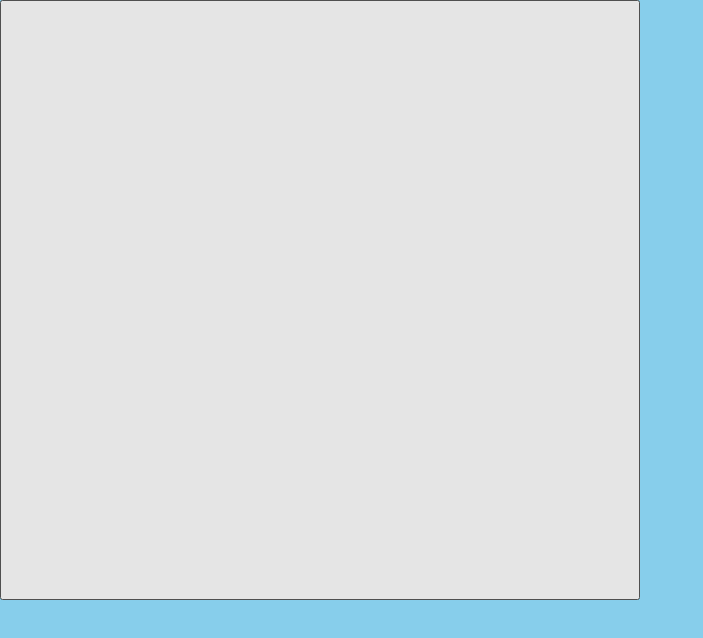
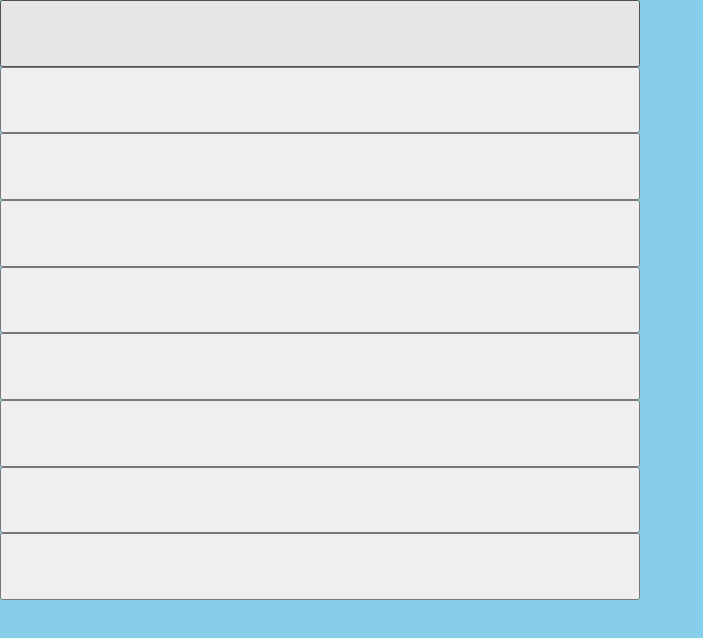
Before and after one commit to miriyan19425/game-tic-tac-toe, a React (Vite) app: page / in a window 1280 px wide. Shown: the top 638 px of the page, without its empty margins (0-703 px from the left). Built offline with nearby package versions, Linux system fonts and the light colour scheme.

Commit message:
Update GameBoard.jsx

```diff
--- a/src/components/GameBoard.jsx
+++ b/src/components/GameBoard.jsx
@@ -1,8 +1,14 @@
 import Button from './Button';
+
+const emptyGameBoard = new Array(9).fill(null);
 
 function GameBoard() {
 
-  return  <ul><li><Button /></li></ul>;
+  return  (
+    <ul>
+     { emptyGameBoard.map( (_, i) => <li key={i}><Button /></li> ) }
+    </ul>
+  );
 
 }
 
```
